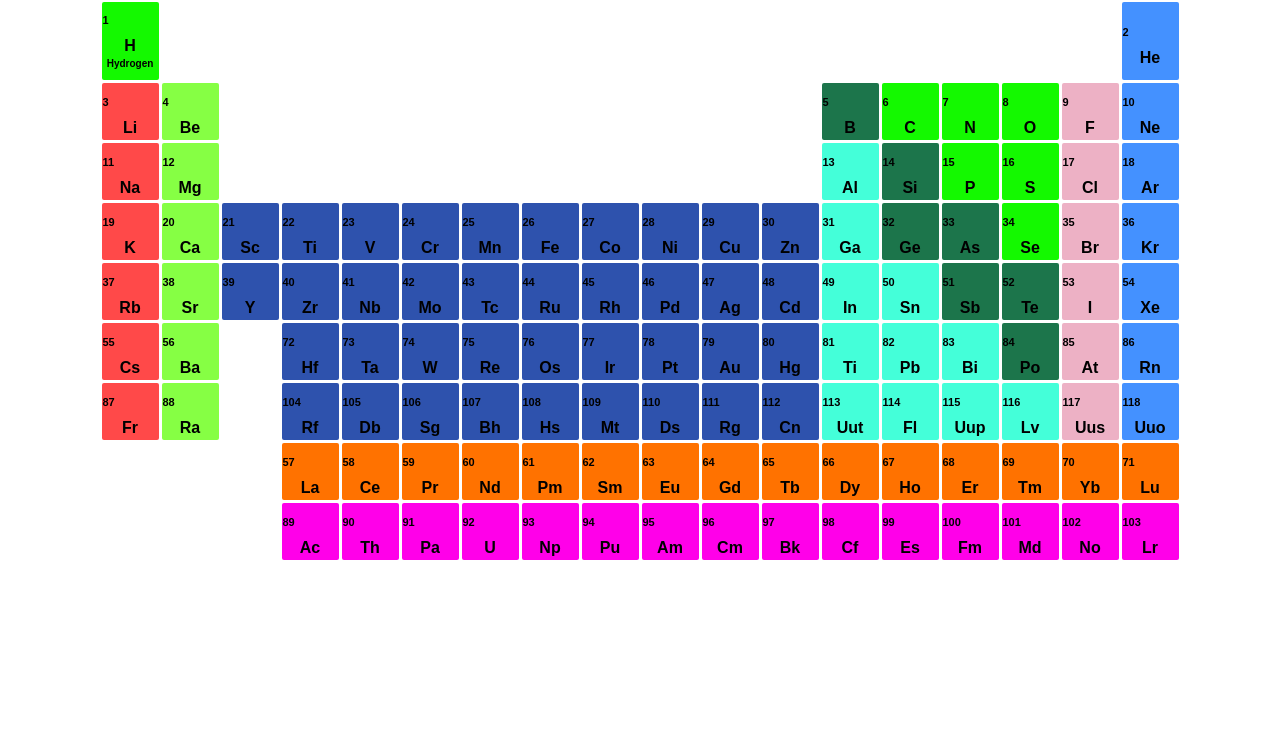
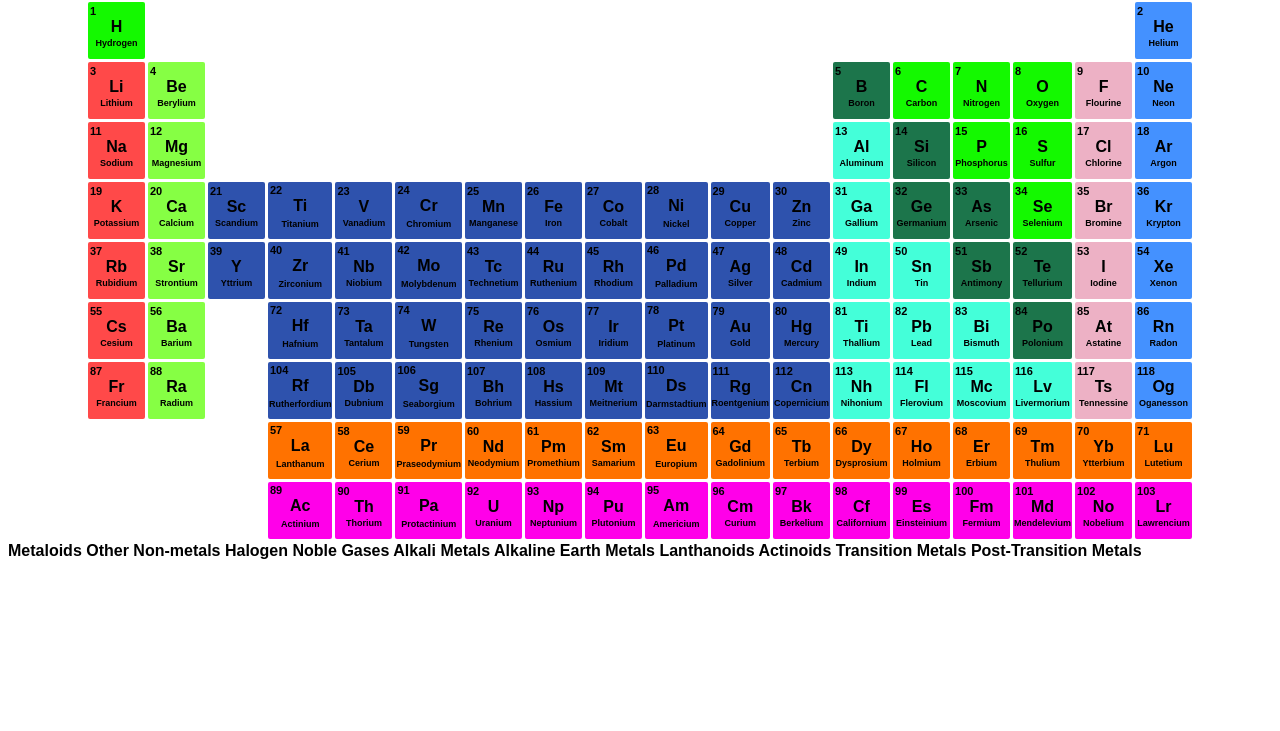
Before and after one commit to celloalex/Periodic-Table, a plain HTML site: page index.html in a window 1280 px wide. Shown: the part 69-800 px from the top of the page. Drawn offline with Linux system fonts and the light colour scheme.

Commit message:
Added more visual features. All colors/atomic numbers/ and names have been added

```diff
--- a/index.html
+++ b/index.html
@@ -32,12 +32,12 @@
             <td></td>
             <td></td>
             <td></td>
-            <td class="noble-gasses"><p id="atomic-number">2</p>He</td>
+            <td class="noble-gasses"><p id="atomic-number">2</p>He<p id="atomic-name">Helium</p></td>
 
         </tr>
          <tr>
-            <td class="alkali-metals"><p id="atomic-number">3</p>Li</td>
-            <td class="alkaline-earth-metals"><p id="atomic-number">4</p>Be</td>
+            <td class="alkali-metals"><p id="atomic-number">3</p>Li<p id="atomic-name">Lithium</p></td>
+            <td class="alkaline-earth-metals"><p id="atomic-number">4</p>Be<p id="atomic-name">Berylium</p></td>
             <td></td>
             <td></td>
             <td></td>
@@ -48,16 +48,16 @@
             <td></td>
             <td></td>
             <td></td>
-            <td class="metaloids"><p id="atomic-number">5</p>B</td>
-            <td class="other-nonmetals"><p id="atomic-number">6</p>C</td>
-            <td class="other-nonmetals"><p id="atomic-number">7</p>N</td>
-            <td class="other-nonmetals"><p id="atomic-number">8</p>O</td>
-            <td class="halogens"><p id="atomic-number">9</p>F</td>
-            <td class="noble-gasses"><p id="atomic-number">10</p>Ne</td>
+            <td class="metaloids"><p id="atomic-number">5</p>B<p id="atomic-name">Boron</p></td>
+            <td class="other-nonmetals"><p id="atomic-number">6</p>C<p id="atomic-name">Carbon</p></td>
+            <td class="other-nonmetals"><p id="atomic-number">7</p>N<p id="atomic-name">Nitrogen</p></td>
+            <td class="other-nonmetals"><p id="atomic-number">8</p>O<p id="atomic-name">Oxygen</p></td>
+            <td class="halogens"><p id="atomic-number">9</p>F<p id="atomic-name">Flourine</p></td>
+            <td class="noble-gasses"><p id="atomic-number">10</p>Ne<p id="atomic-name">Neon</p></td>
         </tr>
          <tr>
-            <td class="alkali-metals"><p id="atomic-number">11</p>Na</td>
-            <td class="alkaline-earth-metals"><p id="atomic-number">12</p>Mg</td>
+            <td class="alkali-metals"><p id="atomic-number">11</p>Na<p id="atomic-name">Sodium</p></td>
+            <td class="alkaline-earth-metals"><p id="atomic-number">12</p>Mg<p id="atomic-name">Magnesium</p></td>
             <td></td>
             <td></td>
             <td></td>
@@ -68,134 +68,149 @@
             <td></td>
             <td></td>
             <td></td>
-            <td class="post-transition"><p id="atomic-number">13</p>Al</td>
-            <td class="metaloids"><p id="atomic-number">14</p>Si</td>
-            <td class="other-nonmetals"><p id="atomic-number">15</p>P</td>
-            <td class="other-nonmetals"><p id="atomic-number">16</p>S</td>
-            <td class="halogens"><p id="atomic-number">17</p>Cl</td>
-            <td class="noble-gasses"><p id="atomic-number">18</p>Ar</td>
+            <td class="post-transition"><p id="atomic-number">13</p>Al<p id="atomic-name">Aluminum</p></td>
+            <td class="metaloids"><p id="atomic-number">14</p>Si<p id="atomic-name">Silicon</p></td>
+            <td class="other-nonmetals"><p id="atomic-number">15</p>P<p id="atomic-name">Phosphorus</p></td>
+            <td class="other-nonmetals"><p id="atomic-number">16</p>S<p id="atomic-name">Sulfur</p></td>
+            <td class="halogens"><p id="atomic-number">17</p>Cl<p id="atomic-name">Chlorine</p></td>
+            <td class="noble-gasses"><p id="atomic-number">18</p>Ar<p id="atomic-name">Argon</p></td>
         </tr>
          <tr>
-            <td class="alkali-metals"><p id="atomic-number">19</p>K</td>
-            <td class="alkaline-earth-metals"><p id="atomic-number">20</p>Ca</td>
-            <td class="transition-metals"><p id="atomic-number">21</p>Sc</td>
-            <td class="transition-metals"><p id="atomic-number">22</p>Ti</td>
-            <td class="transition-metals"><p id="atomic-number">23</p>V</td>
-            <td class="transition-metals"><p id="atomic-number">24</p>Cr</td>
-            <td class="transition-metals"><p id="atomic-number">25</p>Mn</td>
-            <td class="transition-metals"><p id="atomic-number">26</p>Fe</td>
-            <td class="transition-metals"><p id="atomic-number">27</p>Co</td>
-            <td class="transition-metals"><p id="atomic-number">28</p>Ni</td>
-            <td class="transition-metals"><p id="atomic-number">29</p>Cu</td>
-            <td class="transition-metals"><p id="atomic-number">30</p>Zn</td>
-            <td class="post-transition"><p id="atomic-number">31</p>Ga</td>
-            <td class="metaloids"><p id="atomic-number">32</p>Ge</td>
-            <td class="metaloids"><p id="atomic-number">33</p>As</td>
-            <td class="other-nonmetals"><p id="atomic-number">34</p>Se</td>
-            <td class="halogens"><p id="atomic-number">35</p>Br</td>
-            <td class="noble-gasses"><p id="atomic-number">36</p>Kr</td>
+            <td class="alkali-metals"><p id="atomic-number">19</p>K<p id="atomic-name">Potassium</p></td>
+            <td class="alkaline-earth-metals"><p id="atomic-number">20</p>Ca<p id="atomic-name">Calcium</p></td>
+            <td class="transition-metals"><p id="atomic-number">21</p>Sc<p id="atomic-name">Scandium</p></td>
+            <td class="transition-metals"><p id="atomic-number">22</p>Ti<p id="atomic-name">Titanium</p></td>
+            <td class="transition-metals"><p id="atomic-number">23</p>V<p id="atomic-name">Vanadium</p></td>
+            <td class="transition-metals"><p id="atomic-number">24</p>Cr<p id="atomic-name">Chromium</p></td>
+            <td class="transition-metals"><p id="atomic-number">25</p>Mn<p id="atomic-name">Manganese</p></td>
+            <td class="transition-metals"><p id="atomic-number">26</p>Fe<p id="atomic-name">Iron</p></td>
+            <td class="transition-metals"><p id="atomic-number">27</p>Co<p id="atomic-name">Cobalt</p></td>
+            <td class="transition-metals"><p id="atomic-number">28</p>Ni<p id="atomic-name">Nickel</p></td>
+            <td class="transition-metals"><p id="atomic-number">29</p>Cu<p id="atomic-name">Copper</p></td>
+            <td class="transition-metals"><p id="atomic-number">30</p>Zn<p id="atomic-name">Zinc</p></td>
+            <td class="post-transition"><p id="atomic-number">31</p>Ga<p id="atomic-name">Gallium</p></td>
+            <td class="metaloids"><p id="atomic-number">32</p>Ge<p id="atomic-name">Germanium</p></td>
+            <td class="metaloids"><p id="atomic-number">33</p>As<p id="atomic-name">Arsenic</p></td>
+            <td class="other-nonmetals"><p id="atomic-number">34</p>Se<p id="atomic-name">Selenium</p></td>
+            <td class="halogens"><p id="atomic-number">35</p>Br<p id="atomic-name">Bromine</p></td>
+            <td class="noble-gasses"><p id="atomic-number">36</p>Kr<p id="atomic-name">Krypton</p></td>
         </tr>
          <tr>
-            <td class="alkali-metals"><p id="atomic-number">37</p>Rb</td>
-            <td class="alkaline-earth-metals"><p id="atomic-number">38</p>Sr</td>
-            <td class="transition-metals"><p id="atomic-number">39</p>Y</td>
-            <td class="transition-metals"><p id="atomic-number">40</p>Zr</td>
-            <td class="transition-metals"><p id="atomic-number">41</p>Nb</td>
-            <td class="transition-metals"><p id="atomic-number">42</p>Mo</td>
-            <td class="transition-metals"><p id="atomic-number">43</p>Tc</td>
-            <td class="transition-metals"><p id="atomic-number">44</p>Ru</td>
-            <td class="transition-metals"><p id="atomic-number">45</p>Rh</td>
-            <td class="transition-metals"><p id="atomic-number">46</p>Pd</td>
-            <td class="transition-metals"><p id="atomic-number">47</p>Ag</td>
-            <td class="transition-metals"><p id="atomic-number">48</p>Cd</td>
-            <td class="post-transition"><p id="atomic-number">49</p>In</td>
-            <td class="post-transition"><p id="atomic-number">50</p>Sn</td>
-            <td class="metaloids"><p id="atomic-number">51</p>Sb</td>
-            <td class="metaloids"><p id="atomic-number">52</p>Te</td>
-            <td class="halogens"><p id="atomic-number">53</p>I</td>
-            <td class="noble-gasses"><p id="atomic-number">54</p>Xe</td>
+            <td class="alkali-metals"><p id="atomic-number">37</p>Rb<p id="atomic-name">Rubidium</p></td>
+            <td class="alkaline-earth-metals"><p id="atomic-number">38</p>Sr<p id="atomic-name">Strontium</p></td>
+            <td class="transition-metals"><p id="atomic-number">39</p>Y<p id="atomic-name">Yttrium</p></td>
+            <td class="transition-metals"><p id="atomic-number">40</p>Zr<p id="atomic-name">Zirconium</p></td>
+            <td class="transition-metals"><p id="atomic-number">41</p>Nb<p id="atomic-name">Niobium</p></td>
+            <td class="transition-metals"><p id="atomic-number">42</p>Mo<p id="atomic-name">Molybdenum</p></td>
+            <td class="transition-metals"><p id="atomic-number">43</p>Tc<p id="atomic-name">Technetium</p></td>
+            <td class="transition-metals"><p id="atomic-number">44</p>Ru<p id="atomic-name">Ruthenium</p></td>
+            <td class="transition-metals"><p id="atomic-number">45</p>Rh<p id="atomic-name">Rhodium</p></td>
+            <td class="transition-metals"><p id="atomic-number">46</p>Pd<p id="atomic-name">Palladium</p></td>
+            <td class="transition-metals"><p id="atomic-number">47</p>Ag<p id="atomic-name">Silver</p></td>
+            <td class="transition-metals"><p id="atomic-number">48</p>Cd<p id="atomic-name">Cadmium</p></td>
+            <td class="post-transition"><p id="atomic-number">49</p>In<p id="atomic-name">Indium</p></td>
+            <td class="post-transition"><p id="atomic-number">50</p>Sn<p id="atomic-name">Tin</p></td>
+            <td class="metaloids"><p id="atomic-number">51</p>Sb<p id="atomic-name">Antimony</p></td>
+            <td class="metaloids"><p id="atomic-number">52</p>Te<p id="atomic-name">Tellurium</p></td>
+            <td class="halogens"><p id="atomic-number">53</p>I<p id="atomic-name">Iodine</p></td>
+            <td class="noble-gasses"><p id="atomic-number">54</p>Xe<p id="atomic-name">Xenon</p></td>
         </tr>
          <tr>
-            <td class="alkali-metals"><p id="atomic-number">55</p>Cs</td>
-            <td class="alkaline-earth-metals"><p id="atomic-number">56</p>Ba</td>
+            <td class="alkali-metals"><p id="atomic-number">55</p>Cs<p id="atomic-name">Cesium</p></td>
+            <td class="alkaline-earth-metals"><p id="atomic-number">56</p>Ba<p id="atomic-name">Barium</p></td>
             <td></td>
-            <td class="transition-metals"><p id="atomic-number">72</p>Hf</td>
-            <td class="transition-metals"><p id="atomic-number">73</p>Ta</td>
-            <td class="transition-metals"><p id="atomic-number">74</p>W</td>
-            <td class="transition-metals"><p id="atomic-number">75</p>Re</td>
-            <td class="transition-metals"><p id="atomic-number">76</p>Os</td>
-            <td class="transition-metals"><p id="atomic-number">77</p>Ir</td>
-            <td class="transition-metals"><p id="atomic-number">78</p>Pt</td>
-            <td class="transition-metals"><p id="atomic-number">79</p>Au</td>
-            <td class="transition-metals"><p id="atomic-number">80</p>Hg</td>
-            <td class="post-transition"><p id="atomic-number">81</p>Ti</td>
-            <td class="post-transition"><p id="atomic-number">82</p>Pb</td>
-            <td class="post-transition"><p id="atomic-number">83</p>Bi</td>
-            <td class="metaloids"><p id="atomic-number">84</p>Po</td>
-            <td class="halogens"><p id="atomic-number">85</p>At</td>
-            <td class="noble-gasses"><p id="atomic-number">86</p>Rn</td>
+            <td class="transition-metals"><p id="atomic-number">72</p>Hf<p id="atomic-name">Hafnium</p></td>
+            <td class="transition-metals"><p id="atomic-number">73</p>Ta<p id="atomic-name">Tantalum</p></td>
+            <td class="transition-metals"><p id="atomic-number">74</p>W<p id="atomic-name">Tungsten</p></td>
+            <td class="transition-metals"><p id="atomic-number">75</p>Re<p id="atomic-name">Rhenium</p></td>
+            <td class="transition-metals"><p id="atomic-number">76</p>Os<p id="atomic-name">Osmium</p></td>
+            <td class="transition-metals"><p id="atomic-number">77</p>Ir<p id="atomic-name">Iridium</p></td>
+            <td class="transition-metals"><p id="atomic-number">78</p>Pt<p id="atomic-name">Platinum</p></td>
+            <td class="transition-metals"><p id="atomic-number">79</p>Au<p id="atomic-name">Gold</p></td>
+            <td class="transition-metals"><p id="atomic-number">80</p>Hg<p id="atomic-name">Mercury</p></td>
+            <td class="post-transition"><p id="atomic-number">81</p>Ti<p id="atomic-name">Thallium</p></td>
+            <td class="post-transition"><p id="atomic-number">82</p>Pb<p id="atomic-name">Lead</p></td>
+            <td class="post-transition"><p id="atomic-number">83</p>Bi<p id="atomic-name">Bismuth</p></td>
+            <td class="metaloids"><p id="atomic-number">84</p>Po<p id="atomic-name">Polonium</p></td>
+            <td class="halogens"><p id="atomic-number">85</p>At<p id="atomic-name">Astatine</p></td>
+            <td class="noble-gasses"><p id="atomic-number">86</p>Rn<p id="atomic-name">Radon</p></td>
         </tr>
          <tr>
-            <td class="alkali-metals"><p id="atomic-number">87</p>Fr</td>
-            <td class="alkaline-earth-metals"><p id="atomic-number">88</p>Ra</td>
+            <td class="alkali-metals"><p id="atomic-number">87</p>Fr<p id="atomic-name">Francium</p></td>
+            <td class="alkaline-earth-metals"><p id="atomic-number">88</p>Ra<p id="atomic-name">Radium</p></td>
             <td></td>
-            <td class="transition-metals"><p id="atomic-number">104</p>Rf</td>
-            <td class="transition-metals"><p id="atomic-number">105</p>Db</td>
-            <td class="transition-metals"><p id="atomic-number">106</p>Sg</td>
-            <td class="transition-metals"><p id="atomic-number">107</p>Bh</td>
-            <td class="transition-metals"><p id="atomic-number">108</p>Hs</td>
-            <td class="transition-metals"><p id="atomic-number">109</p>Mt</td>
-            <td class="transition-metals"><p id="atomic-number">110</p>Ds</td>
-            <td class="transition-metals"><p id="atomic-number">111</p>Rg</td>
-            <td class="transition-metals"><p id="atomic-number">112</p>Cn</td>
-            <td class="post-transition"><p id="atomic-number">113</p>Uut</td>
-            <td class="post-transition"><p id="atomic-number">114</p>Fl</td>
-            <td class="post-transition"><p id="atomic-number">115</p>Uup</td>
-            <td class="post-transition"><p id="atomic-number">116</p>Lv</td>
-            <td class="halogens"><p id="atomic-number">117</p>Uus</td>
-            <td class="noble-gasses"><p id="atomic-number">118</p>Uuo</td>
+            <td class="transition-metals"><p id="atomic-number">104</p>Rf<p id="atomic-name">Rutherfordium</p></td>
+            <td class="transition-metals"><p id="atomic-number">105</p>Db<p id="atomic-name">Dubnium</p></td>
+            <td class="transition-metals"><p id="atomic-number">106</p>Sg<p id="atomic-name">Seaborgium</p></td>
+            <td class="transition-metals"><p id="atomic-number">107</p>Bh<p id="atomic-name">Bohrium</p></td>
+            <td class="transition-metals"><p id="atomic-number">108</p>Hs<p id="atomic-name">Hassium</p></td>
+            <td class="transition-metals"><p id="atomic-number">109</p>Mt<p id="atomic-name">Meitnerium</p></td>
+            <td class="transition-metals"><p id="atomic-number">110</p>Ds<p id="atomic-name">Darmstadtium</p></td>
+            <td class="transition-metals"><p id="atomic-number">111</p>Rg<p id="atomic-name">Roentgenium</p></td>
+            <td class="transition-metals"><p id="atomic-number">112</p>Cn<p id="atomic-name">Copernicium</p></td>
+            <td class="post-transition"><p id="atomic-number">113</p>Nh<p id="atomic-name">Nihonium</p></td>
+            <td class="post-transition"><p id="atomic-number">114</p>Fl<p id="atomic-name">Flerovium</p></td>
+            <td class="post-transition"><p id="atomic-number">115</p>Mc<p id="atomic-name">Moscovium</p></td>
+            <td class="post-transition"><p id="atomic-number">116</p>Lv<p id="atomic-name">Livermorium</p></td>
+            <td class="halogens"><p id="atomic-number">117</p>Ts<p id="atomic-name">Tennessine</p></td>
+            <td class="noble-gasses"><p id="atomic-number">118</p>Og<p id="atomic-name">Oganesson</p></td>
+        </tr>
+
+         <tr>
+            <td></td>
+            <td></td>
+            <td></td>
+            <td class="lanthanoids"><p id="atomic-number">57</p>La<p id="atomic-name">Lanthanum</p></td>
+            <td class="lanthanoids"><p id="atomic-number">58</p>Ce<p id="atomic-name">Cerium</p></td>
+            <td class="lanthanoids"><p id="atomic-number">59</p>Pr<p id="atomic-name">Praseodymium</p></td>
+            <td class="lanthanoids"><p id="atomic-number">60</p>Nd<p id="atomic-name">Neodymium</p></td>
+            <td class="lanthanoids"><p id="atomic-number">61</p>Pm<p id="atomic-name">Promethium</p></td>
+            <td class="lanthanoids"><p id="atomic-number">62</p>Sm<p id="atomic-name">Samarium</p></td>
+            <td class="lanthanoids"><p id="atomic-number">63</p>Eu<p id="atomic-name">Europium</p></td>
+            <td class="lanthanoids"><p id="atomic-number">64</p>Gd<p id="atomic-name">Gadolinium</p></td>
+            <td class="lanthanoids"><p id="atomic-number">65</p>Tb<p id="atomic-name">Terbium</p></td>
+            <td class="lanthanoids"><p id="atomic-number">66</p>Dy<p id="atomic-name">Dysprosium</p></td>
+            <td class="lanthanoids"><p id="atomic-number">67</p>Ho<p id="atomic-name">Holmium</p></td>
+            <td class="lanthanoids"><p id="atomic-number">68</p>Er<p id="atomic-name">Erbium</p></td>
+            <td class="lanthanoids"><p id="atomic-number">69</p>Tm<p id="atomic-name">Thulium</p></td>
+            <td class="lanthanoids"><p id="atomic-number">70</p>Yb<p id="atomic-name">Ytterbium</p></td>
+            <td class="lanthanoids"><p id="atomic-number">71</p>Lu<p id="atomic-name">Lutetium</p></td>
         </tr>
          <tr>
             <td></td>
             <td></td>
             <td></td>
-            <td class="lanthanoids"><p id="atomic-number">57</p>La</td>
-            <td class="lanthanoids"><p id="atomic-number">58</p>Ce</td>
-            <td class="lanthanoids"><p id="atomic-number">59</p>Pr</td>
-            <td class="lanthanoids"><p id="atomic-number">60</p>Nd</td>
-            <td class="lanthanoids"><p id="atomic-number">61</p>Pm</td>
-            <td class="lanthanoids"><p id="atomic-number">62</p>Sm</td>
-            <td class="lanthanoids"><p id="atomic-number">63</p>Eu</td>
-            <td class="lanthanoids"><p id="atomic-number">64</p>Gd</td>
-            <td class="lanthanoids"><p id="atomic-number">65</p>Tb</td>
-            <td class="lanthanoids"><p id="atomic-number">66</p>Dy</td>
-            <td class="lanthanoids"><p id="atomic-number">67</p>Ho</td>
-            <td class="lanthanoids"><p id="atomic-number">68</p>Er</td>
-            <td class="lanthanoids"><p id="atomic-number">69</p>Tm</td>
-            <td class="lanthanoids"><p id="atomic-number">70</p>Yb</td>
-            <td class="lanthanoids"><p id="atomic-number">71</p>Lu</td>
-        </tr>
-         <tr>
-            <td></td>
-            <td></td>
-            <td></td>
-            <td class="actinoids"><p id="atomic-number">89</p>Ac</td>
-            <td class="actinoids"><p id="atomic-number">90</p>Th</td>
-            <td class="actinoids"><p id="atomic-number">91</p>Pa</td>
-            <td class="actinoids"><p id="atomic-number">92</p>U</td>
-            <td class="actinoids"><p id="atomic-number">93</p>Np</td>
-            <td class="actinoids"><p id="atomic-number">94</p>Pu</td>
-            <td class="actinoids"><p id="atomic-number">95</p>Am</td>
-            <td class="actinoids"><p id="atomic-number">96</p>Cm</td>
-            <td class="actinoids"><p id="atomic-number">97</p>Bk</td>
-            <td class="actinoids"><p id="atomic-number">98</p>Cf</td>
-            <td class="actinoids"><p id="atomic-number">99</p>Es</td>
-            <td class="actinoids"><p id="atomic-number">100</p>Fm</td>
-            <td class="actinoids"><p id="atomic-number">101</p>Md</td>
-            <td class="actinoids"><p id="atomic-number">102</p>No</td>
-            <td class="actinoids"><p id="atomic-number">103</p>Lr</td>
+            <td class="actinoids"><p id="atomic-number">89</p>Ac<p id="atomic-name">Actinium</p></td>
+            <td class="actinoids"><p id="atomic-number">90</p>Th<p id="atomic-name">Thorium</p></td>
+            <td class="actinoids"><p id="atomic-number">91</p>Pa<p id="atomic-name">Protactinium</p></td>
+            <td class="actinoids"><p id="atomic-number">92</p>U<p id="atomic-name">Uranium</p></td>
+            <td class="actinoids"><p id="atomic-number">93</p>Np<p id="atomic-name">Neptunium</p></td>
+            <td class="actinoids"><p id="atomic-number">94</p>Pu<p id="atomic-name">Plutonium</p></td>
+            <td class="actinoids"><p id="atomic-number">95</p>Am<p id="atomic-name">Americium</p></td>
+            <td class="actinoids"><p id="atomic-number">96</p>Cm<p id="atomic-name">Curium</p></td>
+            <td class="actinoids"><p id="atomic-number">97</p>Bk<p id="atomic-name">Berkelium</p></td>
+            <td class="actinoids"><p id="atomic-number">98</p>Cf<p id="atomic-name">Californium</p></td>
+            <td class="actinoids"><p id="atomic-number">99</p>Es<p id="atomic-name">Einsteinium</p></td>
+            <td class="actinoids"><p id="atomic-number">100</p>Fm<p id="atomic-name">Fermium</p></td>
+            <td class="actinoids"><p id="atomic-number">101</p>Md<p id="atomic-name">Mendelevium</p></td>
+            <td class="actinoids"><p id="atomic-number">102</p>No<p id="atomic-name">Nobelium</p></td>
+            <td class="actinoids"><p id="atomic-number">103</p>Lr<p id="atomic-name">Lawrencium</p></td>
         </tr>
             </tbody>
         </table>
     </body>
+    <footer>
+       <tr>
+           <td>Metaloids</td>
+           <td>Other Non-metals</td>
+           <td>Halogen</td>
+           <td>Noble Gases</td>
+           <td>Alkali Metals</td>
+           <td>Alkaline Earth Metals</td>
+           <td>Lanthanoids</td>
+           <td>Actinoids</td>
+           <td>Transition Metals</td>
+           <td>Post-Transition Metals</td>
+       </tr>
+    </footer>
 </html>
--- a/main.css
+++ b/main.css
@@ -16,7 +16,9 @@ tbody, tr, td{
 /*Title Peridic table gets centerd*/
 thead > tr > td{
     text-align: center;
-    text-decoration: underline;
+    font-family: sans-serif;
+    font-weight:900;
+    font-size: 40px;
     border-style: none;
 }
 
@@ -77,11 +79,22 @@ td{
 #atomic-number{
     font-size: 11px;
     text-align: left;
+    margin: 1px;
 
 
 }
 
 #atomic-name{
-    font-size: 10px;
+    font-size: 9px;
     margin-top: 5%;
 }
+footer{
+    display: inline;
+    margin-left: auto;
+    margin-right: auto;
+    font-family: Arial;
+    font-weight: 700;
+    text-align: center;
+    height: 55px;
+    width: 55px;
+}
```
